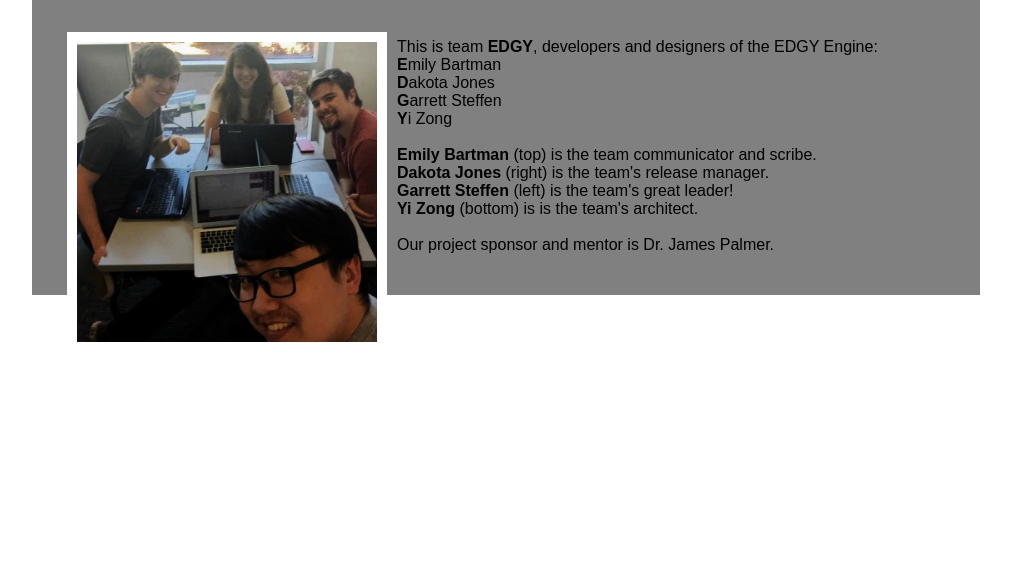
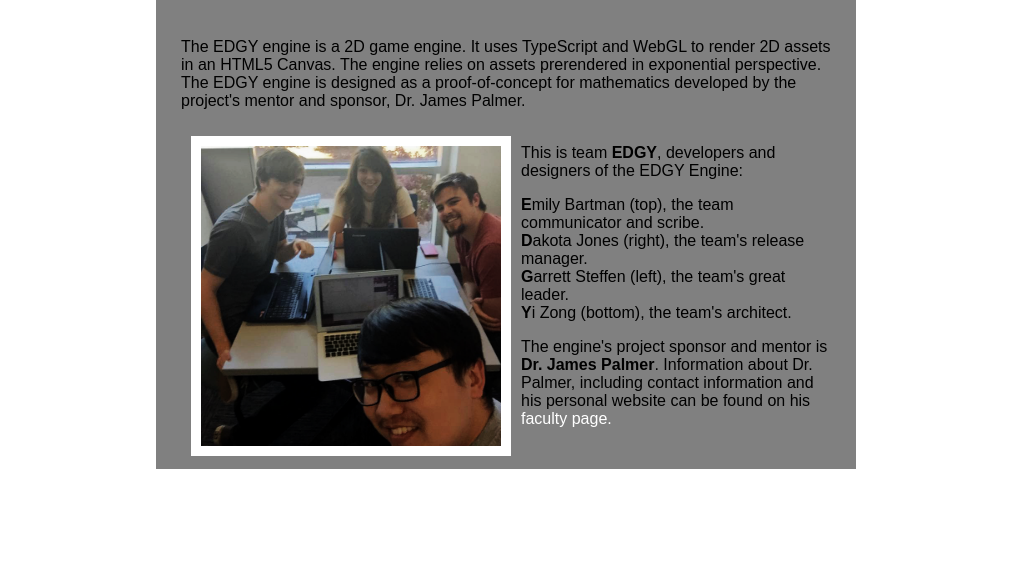
Before and after one commit to dakotadjones/EDGY_ENGINE, a plain HTML site: page Website/team.html in a window 1280 px wide. Shown: the part 235-800 px from the top of the page, without its empty margins (134-1145 px from the left). Drawn offline with Linux system fonts and the light colour scheme.

Commit message:
Filled out the front page with necessary information

```diff
--- a/Website/main.css
+++ b/Website/main.css
@@ -5,13 +5,13 @@ body {
 .container {
 	font-family:serif;
 	margin:auto;
-	width:75%;
+	width:700px;
 	background-color:grey;
 }
 
 .logo-container {
 	margin:auto;
-	width:75%;
+	width:700px;
 }
 
 .container nav {
@@ -50,3 +50,12 @@ body {
 .left {
 	float:left;
 }
+
+.clear {
+	clear:both;
+}
+
+a {
+	color:white;
+	text-decoration: none;
+}
--- a/Website/team.html
+++ b/Website/team.html
@@ -14,20 +14,28 @@
 		<a href="capstone.html" class="navlink">PROJECT</a>
 		</nav>
 		<div class="main">
+			<p>The EDGY engine is a 2D game engine. It uses TypeScript and WebGL to render 2D assets in an HTML5 Canvas.
+				The engine relies on assets prerendered in exponential perspective. The EDGY engine is designed as a proof-of-concept
+				for mathematics developed by the project's mentor and sponsor, Dr. James Palmer.
+			</p>
+			<div class="clear"/>
 			<img class="left" src="../team.png" height="300px"/>
 			<p>
+				<br/>
 				This is team <b>EDGY</b>, developers and designers of the EDGY Engine:<br/>
-				<b>E</b>mily Bartman<br/>
-				<b>D</b>akota Jones<br/>
-				<b>G</b>arrett Steffen<br/>
-				<b>Y</b>i Zong<br/>
-				<br/>
-				<b>Emily Bartman</b> (top) is the team communicator and scribe.<br/>
-				<b>Dakota Jones</b> (right) is the team's release manager.<br/>
-				<b>Garrett Steffen</b> (left) is the team's great leader!<br/>
-				<b>Yi Zong</b> (bottom) is is the team's architect.<br/>
-				<br/>
-				Our project sponsor and mentor is Dr. James Palmer.
+				<p>
+				<b>E</b>mily Bartman (top), the team communicator and scribe.<br/>
+
+				<b>D</b>akota Jones (right), the team's release manager.<br/>
+				<b>G</b>arrett Steffen (left), the team's great leader.<br/>
+				<b>Y</b>i Zong (bottom), the team's architect.<br/>
+
+				</p>
+				</p>
+			<p>
+				The engine's project sponsor and mentor is <b>Dr. James Palmer</b>. Information about Dr. Palmer, including
+				contact information and his personal website can be found on his
+				<a href="http://nau.edu/cefns/engineering/computer-science/faculty-staff/palmer/">faculty page.</a>
 			</p>
 		</div>
 	</div>
```
